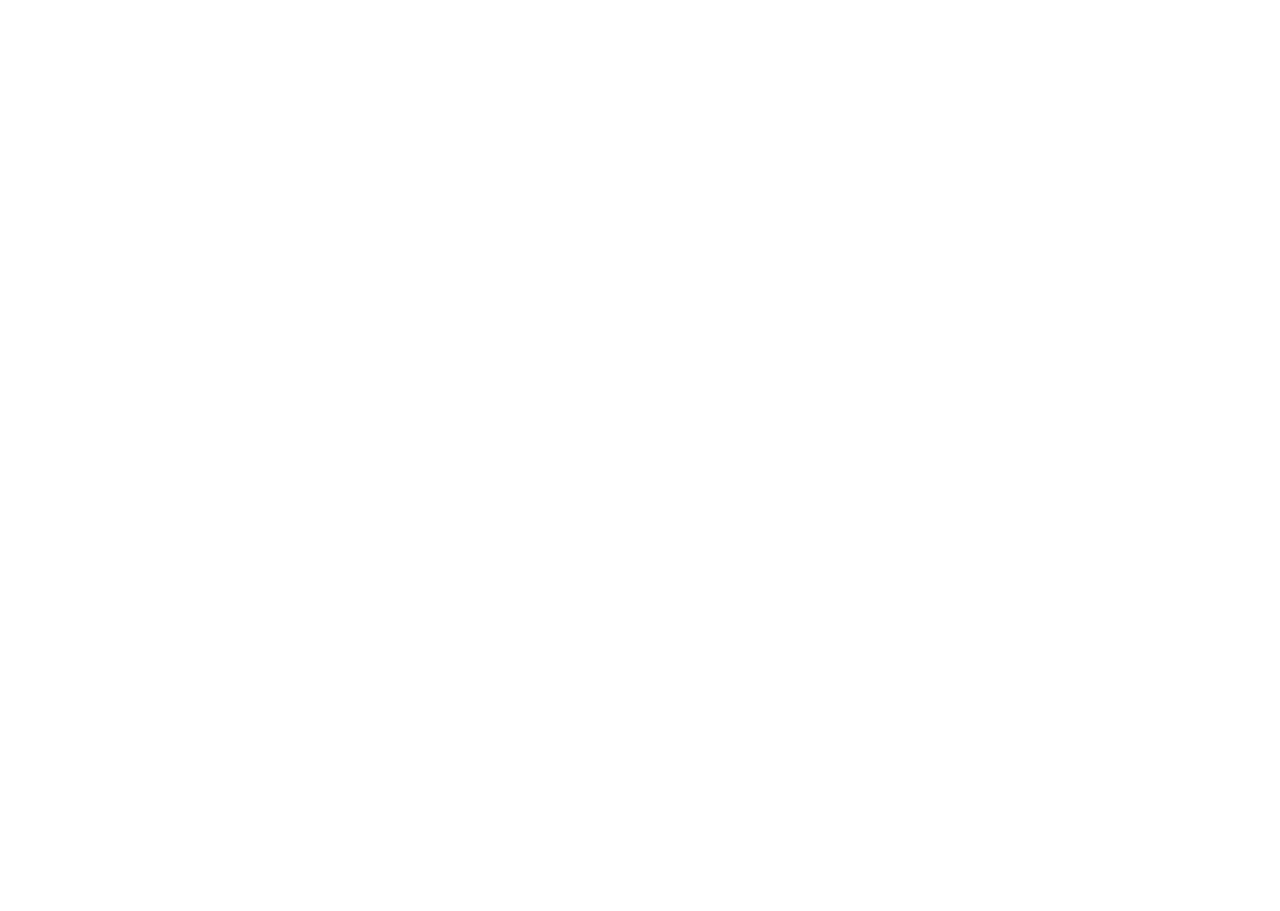
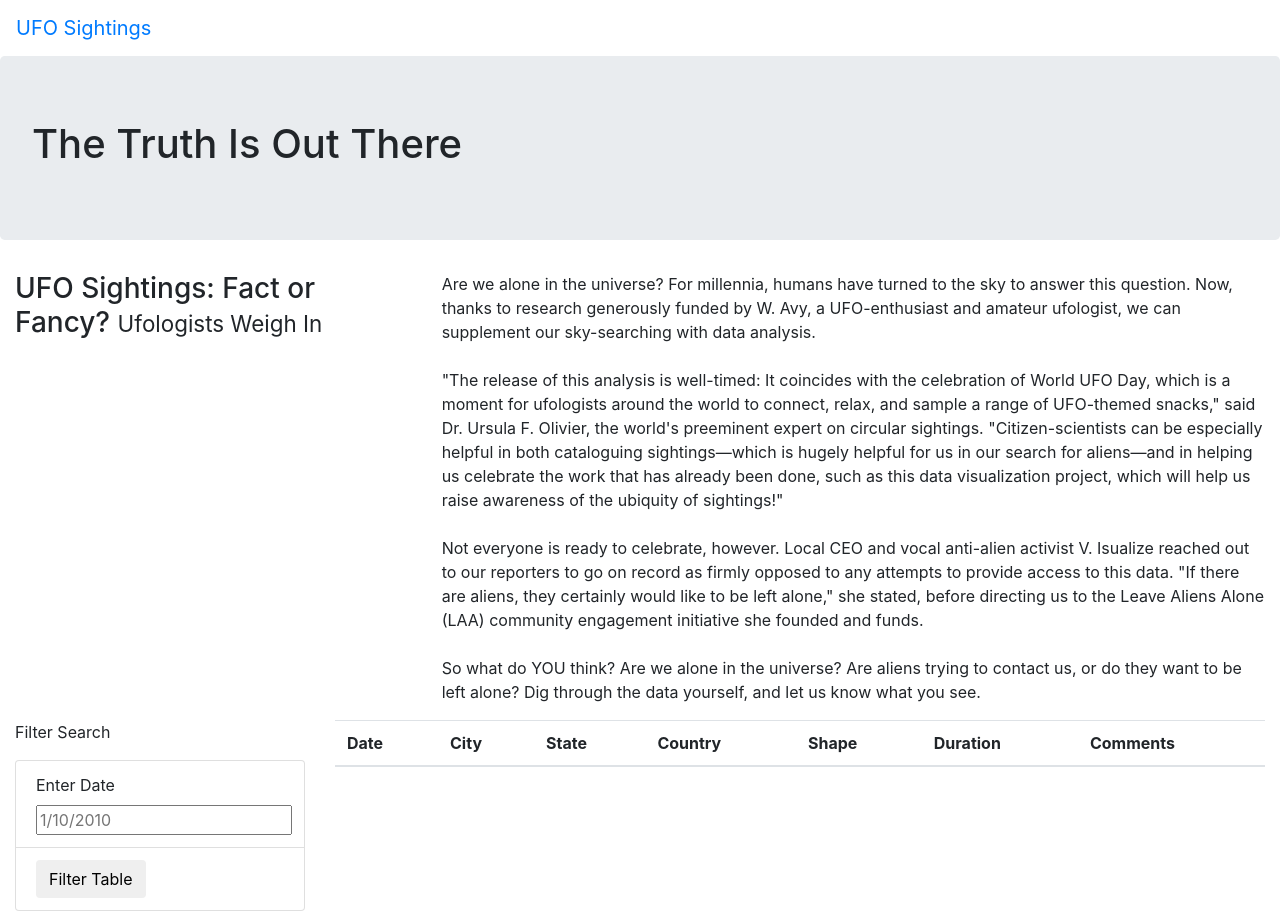
Before and after one commit to da-isaac/UFOs, a plain HTML site: page index.html in a window 1280 px wide. Before the commit the page ends 800 px from the top, so only its background shows below. Drawn offline with nearby package versions, Linux system fonts and the light colour scheme.

Commit message:
Updated file with bare bones for table to be input later

```diff
--- a/index.html
+++ b/index.html
@@ -1,2 +1,92 @@
-<!DOCTYPE html>
 <html lang="en">
+  <head>
+    <meta charset="UTF-8" />
+    <meta name="viewport" content="width=device-width, initial-scale=1.0" />
+    <meta http-equiv="X-UA-Compatible" content="ie=edge" />
+    <title>Document</title>
+    <link
+      rel="stylesheet"
+      href="https://maxcdn.bootstrapcdn.com/bootstrap/4.0.0/css/bootstrap.min.css"
+      integrity="sha384-Gn5384xqQ1aoWXA+058RXPxPg6fy4IWvTNh0E263XmFcJlSAwiGgFAW/dAiS6JXm"
+      crossorigin="anonymous"
+    />
+    <link rel="stylesheet" href="static/css/style.css">
+  </head>
+<body>
+    <div class="wrapper">
+      <nav class="navbar navbar-expand-lg">
+        <a class="navbar-brand" href="index.html">UFO Sightings</a>
+      </nav>
+    </div>
+    <div class="jumbotron">
+      <h1>The Truth Is Out There</h1>
+    </div>
+    <div class="container-fluid">
+      <div class="row">
+        <div class="col-md-4">
+            <h3>UFO Sightings: Fact or Fancy? <small>Ufologists Weigh In</small></h3>
+        </div>
+        <div class="col-md-8">
+            <p>
+                Are we alone in the universe? For millennia, humans have
+                turned to the sky to answer this question. Now, thanks to
+                research generously funded by W. Avy, a UFO-enthusiast and
+                amateur ufologist, we can supplement our sky-searching with
+                data analysis.<br><br>"The release of this analysis is well-timed:
+                It coincides with the celebration of World UFO Day, which is a
+                moment for ufologists around the world to connect, relax, and
+                sample a range of UFO-themed snacks," said Dr. Ursula F. Olivier,
+                the world's preeminent expert on circular sightings.
+                "Citizen-scientists can be especially helpful in both cataloguing
+                sightings—which is hugely helpful for us in our search for
+                aliens—and in helping us celebrate the work that has already
+                been done, such as this data visualization project, which will
+                help us raise awareness of the ubiquity of sightings!"<br><br>Not
+                everyone is ready to celebrate, however. Local CEO and vocal
+                anti-alien activist V. Isualize reached out to our reporters to
+                go on record as firmly opposed to any attempts to provide access
+                to this data. "If there are aliens, they certainly would like to be
+                left alone," she stated, before directing us to the Leave Aliens
+                Alone (LAA) community engagement initiative she founded and
+                funds.<br><br>So what do YOU think? Are we alone in the universe?
+                Are aliens trying to contact us, or do they want to be left alone?
+                Dig through the data yourself, and let us know what you see.
+            </p>
+        </div>
+      </div>
+    </div>
+    <div class="container-fluid">
+      <div class="row">
+        <div class="col-md-3">
+            <form>
+                <p>Filter Search</p>
+            </form>
+            <ul class="list-group">
+                <li class="list-group-item">
+                    <label for="date">Enter Date</label>
+                    <input type="text" placeholder="1/10/2010" id="datetime" />
+                </li>
+                <li class="list-group-item">
+                    <button id="filter-btn" type="button" class="btn btn-default">Filter Table</button>
+                </li>
+            </ul>
+        </div>
+        <div class="col-md-9">
+            <table class="table table-striped">
+                <thead>
+                    <tr>
+                        <th>Date</th>
+                        <th>City</th>
+                        <th>State</th>
+                        <th>Country</th>
+                        <th>Shape</th>
+                        <th>Duration</th>
+                        <th>Comments</th>
+                    </tr>
+                </thead>
+            </table>
+        </div>
+      </div>
+    </div>
+</body>
+</html>
```
